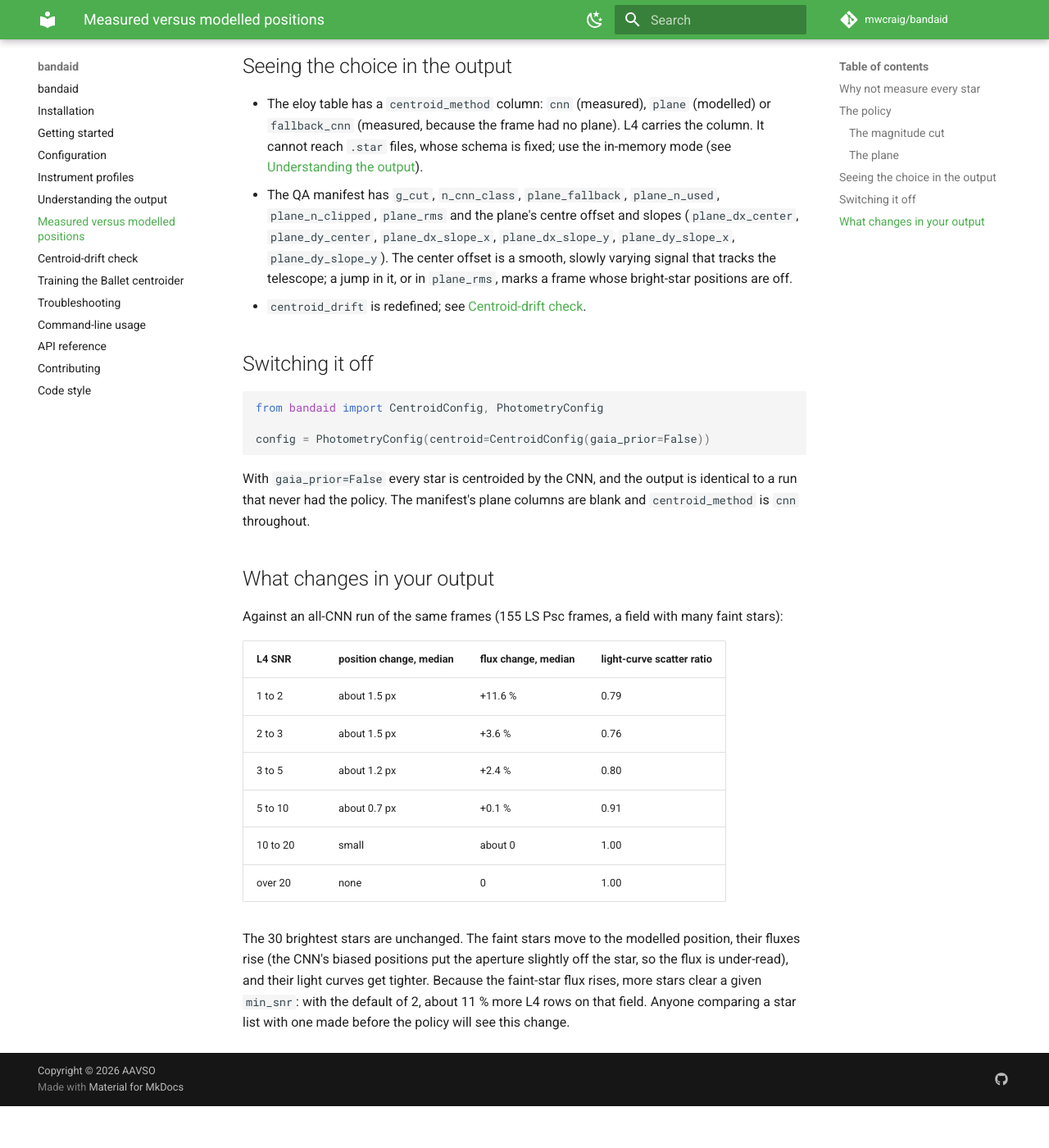
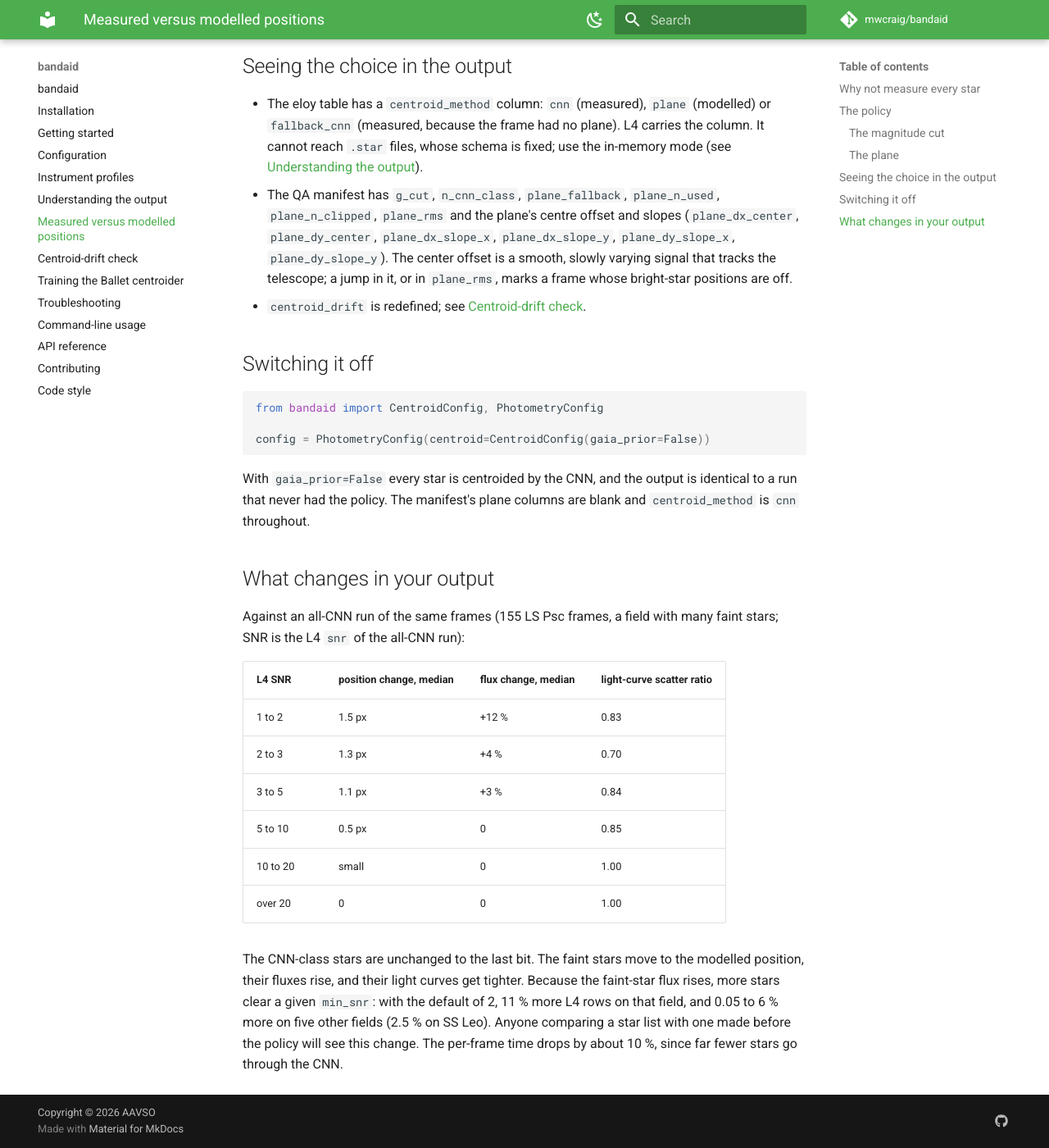
Before and after one commit to mwcraig/bandaid, an MkDocs documentation site: the page built from docs/measured_vs_modelled_positions.md, in a window 1280 px wide and 1400 px high, scrolled down 2191 px. Shown: the whole window at 82% size. Built offline with MkDocs 1.6.1 and Material for MkDocs 9.7.7, drawn with Linux system fonts in a browser that asks for light colours; comment, search, counter and statistics services are not loaded; before the commit the page ends 3540 px from its top, so only the background shows below that.

Commit message:
Pin the infinite-cut case and report validated output changes in the docs
Claude-Session: https://claude.ai/code/session_01T4bLEhiRzyCdhPVMoWXHEf

```diff
--- a/docs/measured_vs_modelled_positions.md
+++ b/docs/measured_vs_modelled_positions.md
@@ -113,20 +113,21 @@ blank and `centroid_method` is `cnn` throughout.
 ## What changes in your output
 
 Against an all-CNN run of the same frames (155 LS Psc frames, a field with many
-faint stars):
+faint stars; SNR is the L4 `snr` of the all-CNN run):
 
 | L4 SNR   | position change, median | flux change, median | light-curve scatter ratio |
 | -------- | ----------------------- | ------------------- | ------------------------- |
-| 1 to 2   | about 1.5 px            | +11.6 %             | 0.79                      |
-| 2 to 3   | about 1.5 px            | +3.6 %              | 0.76                      |
-| 3 to 5   | about 1.2 px            | +2.4 %              | 0.80                      |
-| 5 to 10  | about 0.7 px            | +0.1 %              | 0.91                      |
-| 10 to 20 | small                   | about 0             | 1.00                      |
-| over 20  | none                    | 0                   | 1.00                      |
+| 1 to 2   | 1.5 px                  | +12 %               | 0.83                      |
+| 2 to 3   | 1.3 px                  | +4 %                | 0.70                      |
+| 3 to 5   | 1.1 px                  | +3 %                | 0.84                      |
+| 5 to 10  | 0.5 px                  | 0                   | 0.85                      |
+| 10 to 20 | small                   | 0                   | 1.00                      |
+| over 20  | 0                       | 0                   | 1.00                      |
 
-The 30 brightest stars are unchanged. The faint stars move to the modelled
-position, their fluxes rise (the CNN's biased positions put the aperture
-slightly off the star, so the flux is under-read), and their light curves get
-tighter. Because the faint-star flux rises, more stars clear a given `min_snr`:
-with the default of 2, about 11 % more L4 rows on that field. Anyone comparing a
-star list with one made before the policy will see this change.
+The CNN-class stars are unchanged to the last bit. The faint stars move to the
+modelled position, their fluxes rise, and their light curves get tighter. Because
+the faint-star flux rises, more stars clear a given `min_snr`: with the default of
+2, 11 % more L4 rows on that field, and 0.05 to 6 % more on five other fields
+(2.5 % on SS Leo). Anyone comparing a star list with one made before the policy
+will see this change. The per-frame time drops by about 10 %, since far fewer
+stars go through the CNN.
```
Also changed, not shown: 2 other files.
